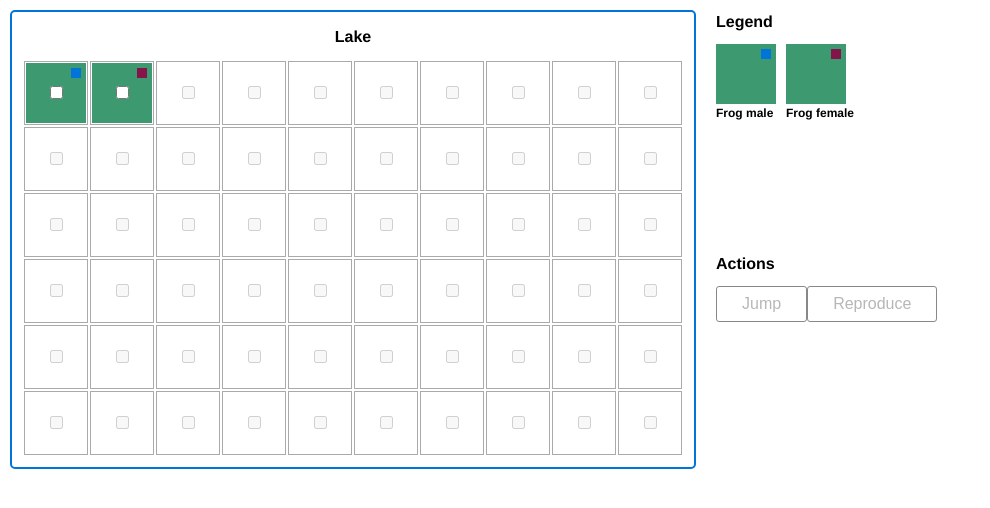
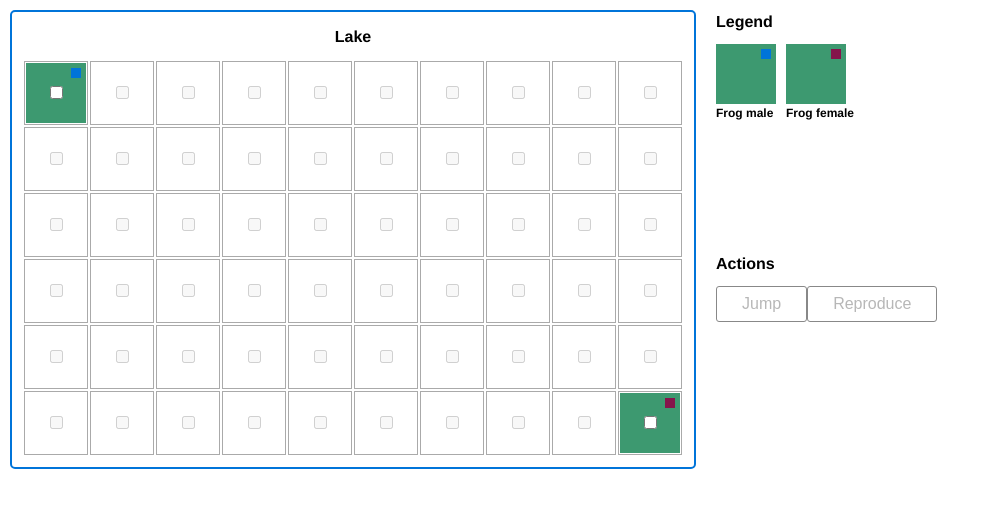
Before and after one commit to djrokita/frogs, a React (Create React App) app: page / in a window 1280 px wide. Shown: the top 508 px of the page, without its empty margins (0-990 px from the left). Built offline with nearby package versions, Linux system fonts and the light colour scheme.

Commit message:
Refactored app container

```diff
--- a/src/App.js
+++ b/src/App.js
@@ -2,7 +2,7 @@ import React, { Component, Fragment } from 'react';
 import './App.css';
 import Lake from './components/Lake';
 import Legend from './components/Legend';
-import {setBabyFrogGender, setBabyFrogId, setBabyField, setBabyFrogCharacteristics} from './utils';
+import {setReproduceFields, checkParentsGender, checkReproduceRange, setFrogeMoveRange, setBabyFrogGender, setBabyFrogId, setBabyFrogField, setBabyFrogCharacteristics} from './utils';
 import * as init from './initialState';
 
 class App extends Component {
@@ -19,8 +19,8 @@ class App extends Component {
       },
       {
         id: 2,
-        row: 1,
-        col: 2,
+        row: 6,
+        col: 10,
         sex: 'frog female',
         characteristics: ['shart', 'fat'],
         reproduceFields: []
@@ -40,43 +40,6 @@ class App extends Component {
     msg: ''
   }
 
-  setReproduceFields(row, col) {
-    let rowMaxReproduce = row + 1 < 6 ? row + 1 : 6;
-    let rowMinReproduce = row - 1 < 1 ? 1 : row - 1;
-    let colMaxReproduce = col + 1 < 10 ? col + 1 : 10;
-    let colMinReproduce = col - 1 < 1 ? 1 : col - 1;
-    let reproduceFields = [];
-    for (let i = rowMinReproduce; i <= rowMaxReproduce; i++) {
-      let obj = {row: i};
-      for (let j = colMinReproduce; j <= colMaxReproduce; j++) {
-        obj = {...obj, col: j }
-        reproduceFields = [...reproduceFields, obj];
-      }
-    }
-    return reproduceFields.filter(field => {
-      return field.row !== row || field.col !== col;
-    });
-  }
-
-  checkParentsGender(frog1, frog2) {
-    return frog1.sex !== frog2.sex ? true : false;
-  }
-
-  checkReproduceRange(frog1, frog2) {
-    let frogInRange = [];
-    if (frog1.reproduceFields.length) {
-      frogInRange = frog1.reproduceFields.filter(field => {
-        return field.row === frog2.row && field.col === frog2.col;
-      });
-    }
-    else {
-      frogInRange = frog2.reproduceFields.filter(field => {
-        return field.row === frog1.row && field.col === frog1.col;
-      });
-    }
-    return frogInRange.length;
-  }
-
   searchForBabyFrogPlace({sex, reproduceFields}) {
     if (sex === 'frog female') {
       this.state.frogs.forEach(frog => {
@@ -93,19 +56,8 @@ class App extends Component {
     const { frogs } = this.state;
     if (selectedFrogId && !this.state.selectedFrogId) {
       let [ selectedFrog ] = frogs.filter(frog => frog.id === selectedFrogId);
-      const range = selectedFrog.sex === 'frog male' ? 3 : 2;
-      let rowMaxMove = row + range < 6 ? row + range : 6;
-      let rowMinMove = row - range < 1 ? 1 : row - range;
-      let colMaxMove = col + range < 10 ? col + range : 10;
-      let colMinMove = col - range < 1 ? 1 : col - range;
-      let rowMoveRange = [];
-      let colMoveRange = [];
-      for (let i = rowMinMove; i <= rowMaxMove; i++) {
-        rowMoveRange = [...rowMoveRange, i];
-      }
-      for (let i = colMinMove; i <= colMaxMove; i++) {
-        colMoveRange = [...colMoveRange, i]
-      }
+      let range = selectedFrog.sex === 'frog male' ? 3 : 2;
+      const { rowMoveRange, colMoveRange } = setFrogeMoveRange(range, row, col);
       this.setState({
         selectedField,
         selectedFrogId,
@@ -116,8 +68,8 @@ class App extends Component {
     if (selectedFrogId && this.state.selectedFrogId) {
       let [ firstSelectedFrog ] = frogs.filter(frog => frog.id === this.state.selectedFrogId);
       let [ secondSelectedFrog ] = frogs.filter(frog => frog.id === selectedFrogId);
-      const isHeteroParents = this.checkParentsGender(firstSelectedFrog, secondSelectedFrog);
-      const parentFrog = this.checkReproduceRange(firstSelectedFrog, secondSelectedFrog);
+      const isHeteroParents = checkParentsGender(firstSelectedFrog, secondSelectedFrog);
+      const parentFrog = checkReproduceRange(firstSelectedFrog, secondSelectedFrog);
       const fieldsForBaby = firstSelectedFrog.sex === 'frog female' ? this.searchForBabyFrogPlace(firstSelectedFrog) : this.searchForBabyFrogPlace(secondSelectedFrog);
       if (isHeteroParents && parentFrog) {
         this.setState({
@@ -140,7 +92,7 @@ class App extends Component {
         id: selectedFrogId,
         row,
         col,
-        reproduceFields: this.setReproduceFields(row, col)
+        reproduceFields: setReproduceFields(row, col)
       }
       const movedFrogsArr = [...frogsArr, movedFrog];
       this.setState({
@@ -161,7 +113,7 @@ class App extends Component {
   frogReproduceSubmit = () => {
     if (this.state.action === 'reproduce') {
       if (this.state.fieldsForBaby.length) {
-        const babyField = setBabyField(this.state.fieldsForBaby);
+        const babyField = setBabyFrogField(this.state.fieldsForBaby);
         const { row, col } = this.state.fieldsForBaby[babyField];
         const babyFrog = {
           id: setBabyFrogId(this.state.frogs),
@@ -205,16 +157,23 @@ class App extends Component {
   }
 
   render() {
-    const { selectedField, moveableFields, action, msg } = this.state;
+    const { frogs, selectedField, moveableFields, action, msg } = this.state;
+    const lakeProps = {
+      frogs,
+      selectedField,
+      moveableFields,
+      handler: this.inputHandler,
+    };
+    const legendProps = {
+      jump: this.frogsJumpSubmit,
+      reproduce: this.frogReproduceSubmit,
+      action,
+      msg
+    };
     return (
       <Fragment>
-        <Lake frogs={this.state.frogs}
-              handler={this.inputHandler}
-              moveHandler={this.frogsMoveHandler}
-              selectedField={selectedField}
-              moveableFields={moveableFields}
-              />
-        <Legend jump={this.frogsJumpSubmit} reproduce={this.frogReproduceSubmit} action={action} msg={msg}/>
+        <Lake {...lakeProps} />
+        <Legend {...legendProps} />
       </Fragment>
     );
   }
--- a/src/components/Lake.js
+++ b/src/components/Lake.js
@@ -1,9 +1,8 @@
 import React from 'react';
 import Row from './Row';
+import { columnsNumbers,  rowsNumbers } from './../initialState';
 
 const Lake = ({frogs, handler, selectedField, moveableFields}) => {
-    const columnsNumbers = [1, 2, 3, 4, 5, 6, 7, 8, 9, 10];
-    const rowsNumbers = [1, 2, 3, 4, 5, 6];
     const { rowMoveRange, colMoveRange } = moveableFields;
     const isRowInRange = (row) => rowMoveRange.find((val) => row === val);
 
@@ -17,7 +16,7 @@ const Lake = ({frogs, handler, selectedField, moveableFields}) => {
                     selectedRow={selectedField.row === num ? true : false}
                     rowMoveRange={isRowInRange(num)}
                     colMoveRange={colMoveRange}
-                    />
+                />
     });
 
     return (
--- a/src/initialState.js
+++ b/src/initialState.js
@@ -1,2 +1,7 @@
+// GRID
+export const columnsNumbers = [1, 2, 3, 4, 5, 6, 7, 8, 9, 10];
+export const rowsNumbers = [1, 2, 3, 4, 5, 6];
+
+// FROG'S CHARACTERISTICS
 export const height = ['tall', 'shart'];
 export const weight = ['slim', 'fat'];
--- a/src/utils.js
+++ b/src/utils.js
@@ -1,3 +1,57 @@
+
+export const setReproduceFields = (row, col) => {
+    let rowMaxReproduce = row + 1 < 6 ? row + 1 : 6;
+    let rowMinReproduce = row - 1 < 1 ? 1 : row - 1;
+    let colMaxReproduce = col + 1 < 10 ? col + 1 : 10;
+    let colMinReproduce = col - 1 < 1 ? 1 : col - 1;
+    let reproduceFields = [];
+    for (let i = rowMinReproduce; i <= rowMaxReproduce; i++) {
+        let obj = {row: i};
+        for (let j = colMinReproduce; j <= colMaxReproduce; j++) {
+        obj = {...obj, col: j }
+        reproduceFields = [...reproduceFields, obj];
+        }
+    }
+    return reproduceFields.filter(field => {
+        return field.row !== row || field.col !== col;
+    });
+}
+
+export const checkParentsGender = (frog1, frog2) => {
+    return frog1.sex !== frog2.sex ? true : false;
+}
+
+export const checkReproduceRange = (frog1, frog2) => {
+    let frogInRange = [];
+    if (frog1.reproduceFields.length) {
+      frogInRange = frog1.reproduceFields.filter(field => {
+        return field.row === frog2.row && field.col === frog2.col;
+      });
+    }
+    else {
+      frogInRange = frog2.reproduceFields.filter(field => {
+        return field.row === frog1.row && field.col === frog1.col;
+      });
+    }
+    return frogInRange.length;
+}
+
+export const setFrogeMoveRange = (range, row, col) => {
+    let rowMaxMove = row + range < 6 ? row + range : 6;
+    let rowMinMove = row - range < 1 ? 1 : row - range;
+    let colMaxMove = col + range < 10 ? col + range : 10;
+    let colMinMove = col - range < 1 ? 1 : col - range;
+    let rowMoveRange = [];
+    let colMoveRange = [];
+    for (let i = rowMinMove; i <= rowMaxMove; i++) {
+    rowMoveRange = [...rowMoveRange, i];
+    }
+    for (let i = colMinMove; i <= colMaxMove; i++) {
+    colMoveRange = [...colMoveRange, i]
+    }
+    return { rowMoveRange, colMoveRange };
+};
+
 export const setBabyFrogGender = () => {
     let num = setRandomNumber(2);
     return num ? 'male' : 'female';
@@ -7,7 +61,7 @@ export const setBabyFrogId = frogs => {
     return frogs.length + 1;
 };
 
-export const setBabyField = fieldsArray => {
+export const setBabyFrogField = fieldsArray => {
     return Math.floor(Math.random(0, 1) * (fieldsArray.length - 1));
 };
 
```
Also changed, not shown: 1 other file (tests, documents, lock files or other folders).
